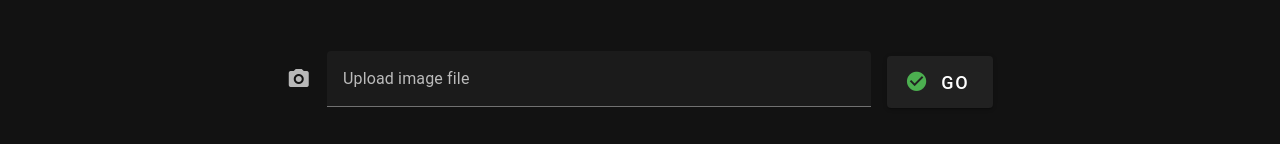
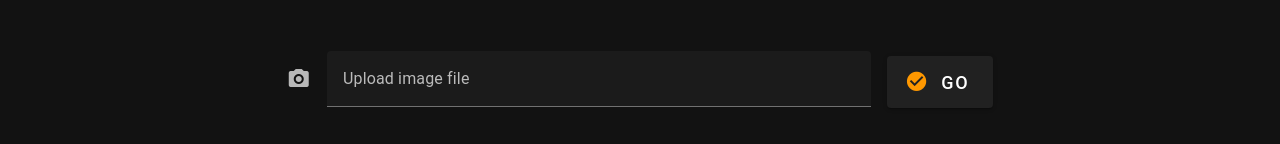
Before and after one commit to iamgabrielsoft/price_mart, a Vue app: page / in a window 1280 px wide. Shown: the part 225-369 px from the top of the page. Built offline with nearby package versions, Linux system fonts and the light colour scheme.

Commit message:
change success color

```diff
--- a/src/components/HelloWorld.vue
+++ b/src/components/HelloWorld.vue
@@ -26,7 +26,7 @@
       <v-btn class="ml-4 mb-4" density="default" size="x-large"
        prepend-icon="mdi-check-circle" @click="loadInformation(fileInput)">
         <template v-slot:prepend>
-          <v-icon color="success"></v-icon>
+          <v-icon color="orange"></v-icon>
         </template>
         Go
       </v-btn>
```
